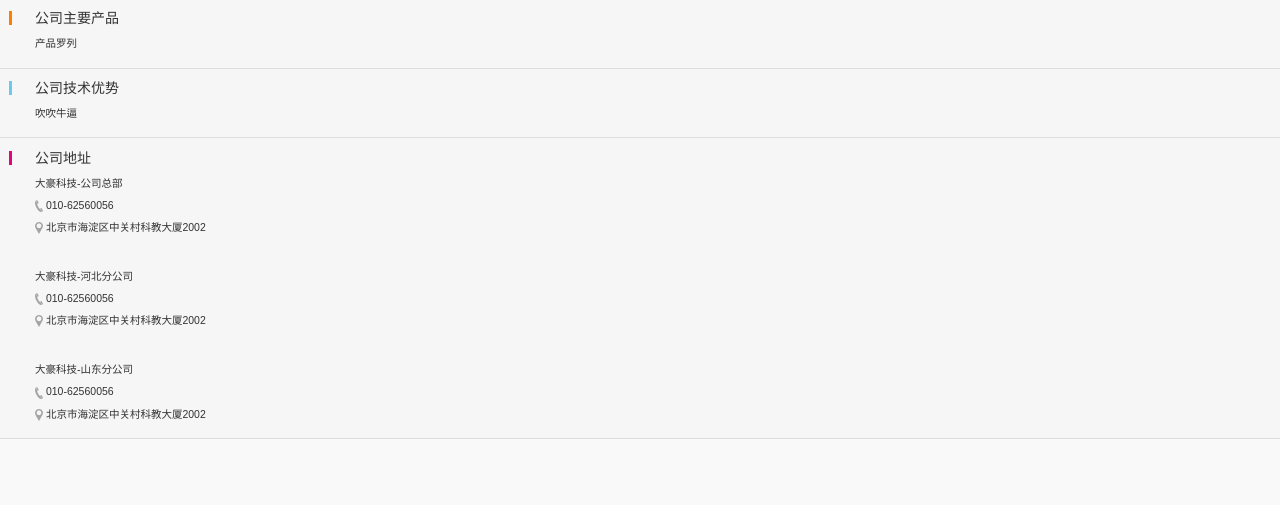
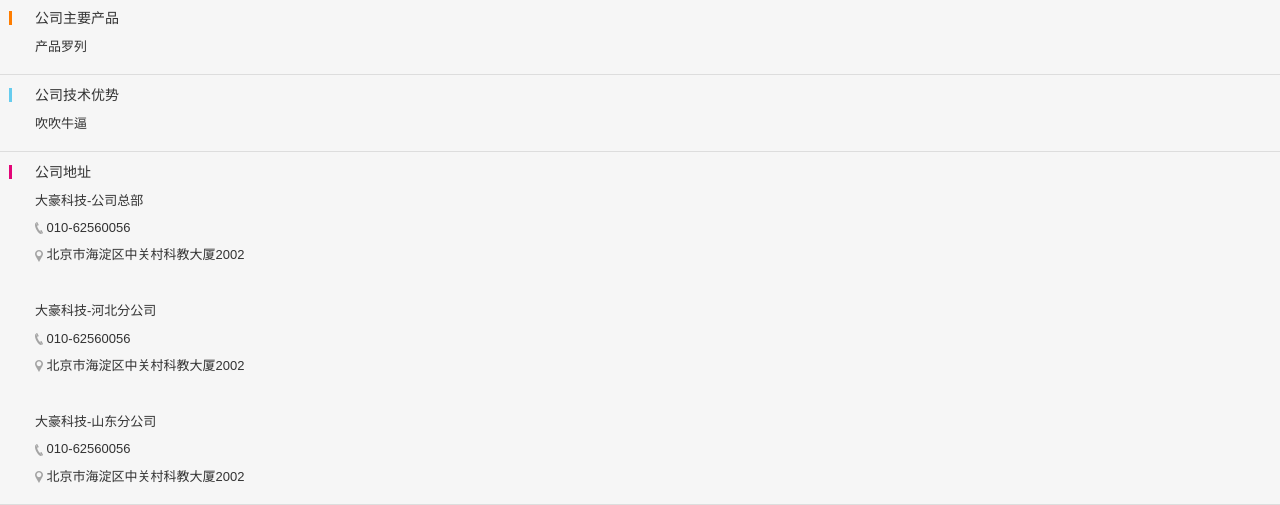
Before and after one commit to liruirui/smart, a plain HTML site: page html/工厂介绍/companyIntroduct.html in a window 1280 px wide. Shown: the part 353-858 px from the top of the page. Before the commit the page ends 800 px from the top, so only its background shows below. Drawn offline with nearby package versions, Linux system fonts and the light colour scheme.

Commit message:
第一版

```diff
--- a/css/main.css
+++ b/css/main.css
@@ -342,3 +342,10 @@ textarea {
     color: #646464;
     text-indent: 2em;
 }
+/*工厂介绍-详情*/
+#companyIntro  li:first-child{
+    font-size: 14px;
+}
+#companyIntro li p{
+    font-size: 13px;
+}
```
